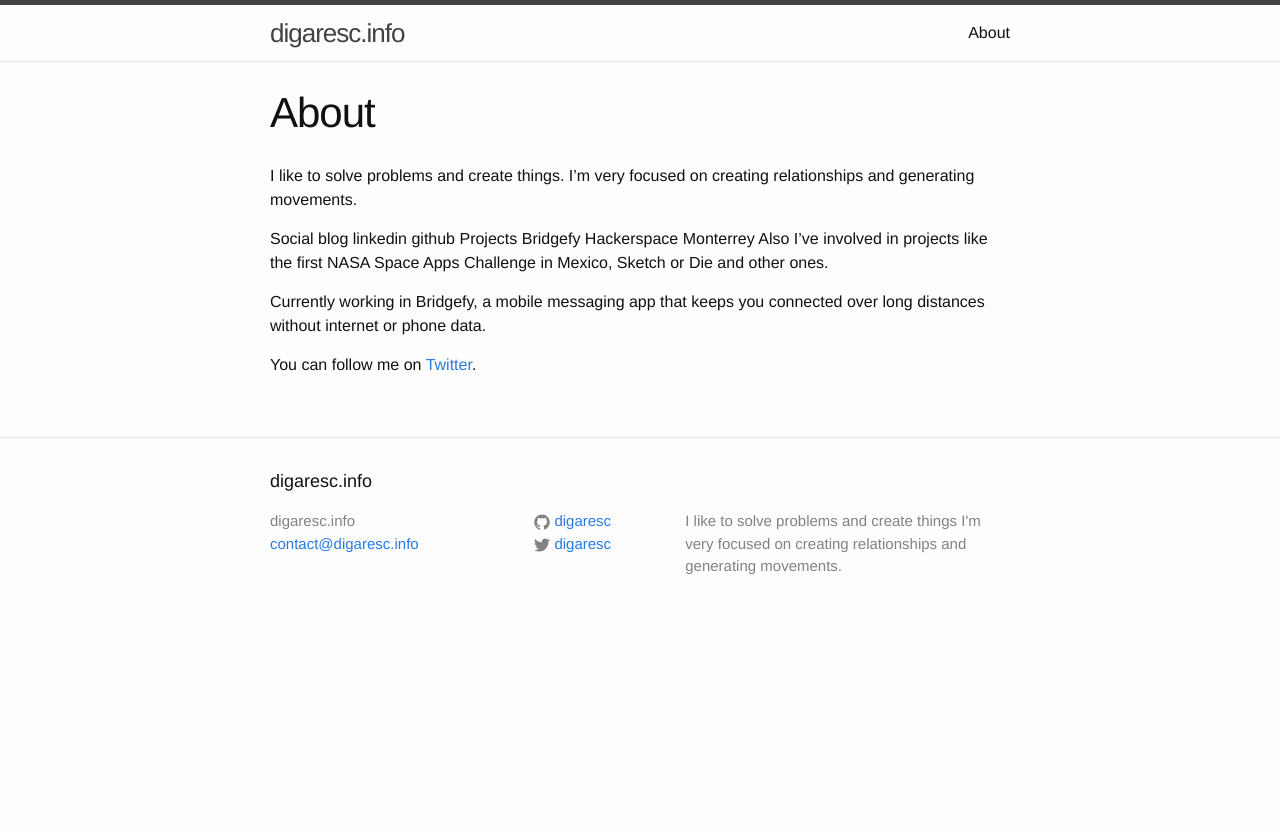
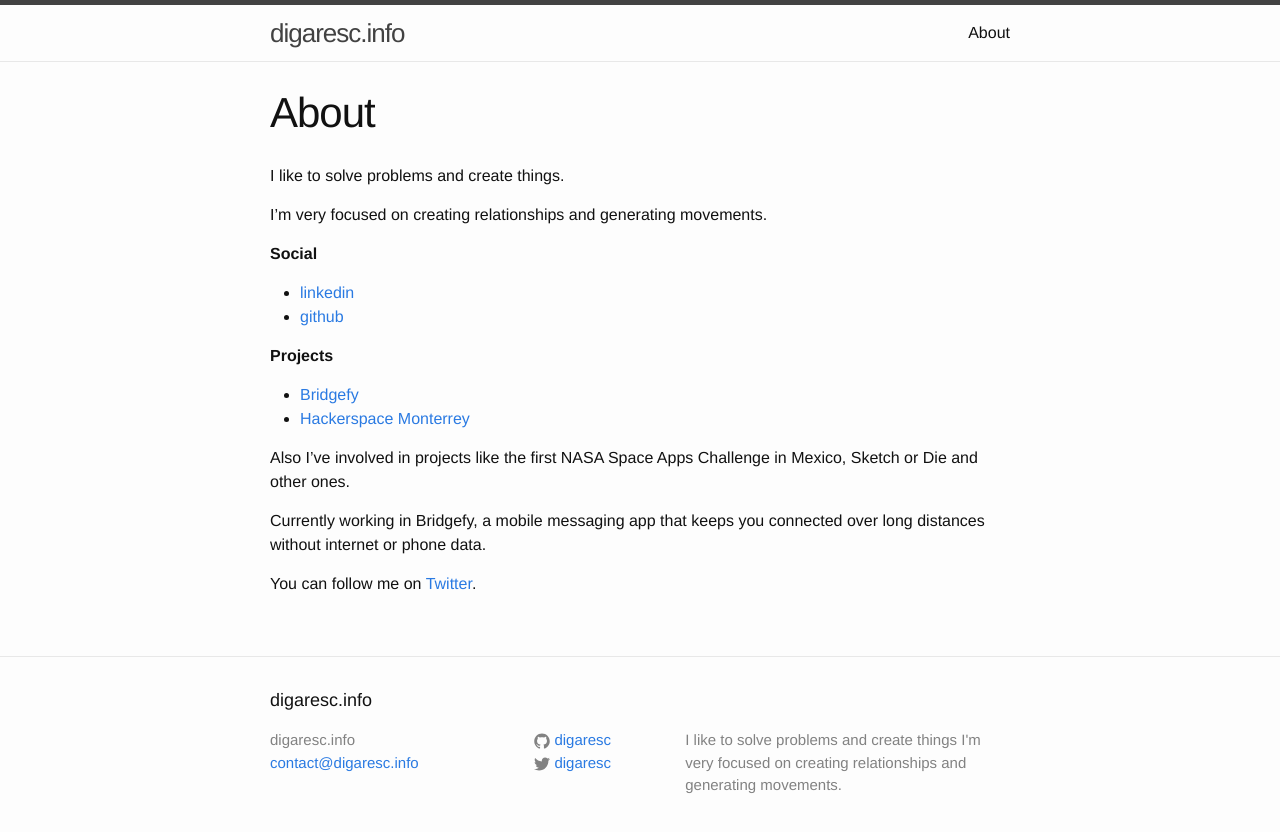
Before and after one commit to digaresc/digaresc.github.io, a Jekyll site: the page built from about.md, in a window 1280 px wide. Shown: the top 832 px of the page. Built offline with Jekyll 4.4.1, drawn with Linux system fonts in a browser that asks for light colours.

Commit message:
About fixes

```diff
--- a/about.md
+++ b/about.md
@@ -5,15 +5,20 @@
 ---
 
 I like to solve problems and create things.
+
 I'm very focused on creating relationships and generating movements.
 
-Social
-blog
-linkedin
-github
-Projects
-Bridgefy
-Hackerspace Monterrey
+**Social**
+
+* [linkedin](http://twitter.com/digaresc)
+* [github](http://github.com/digaresc)
+
+**Projects**
+
+* [Bridgefy](http://bridgefy.me)
+* [Hackerspace Monterrey](http://hsmty.org)
+
+
 Also I've involved in projects like the first NASA Space Apps Challenge in Mexico, Sketch or Die and other ones.
 
 Currently working in Bridgefy, a mobile messaging app that keeps you connected over long distances without internet or phone data.
```
